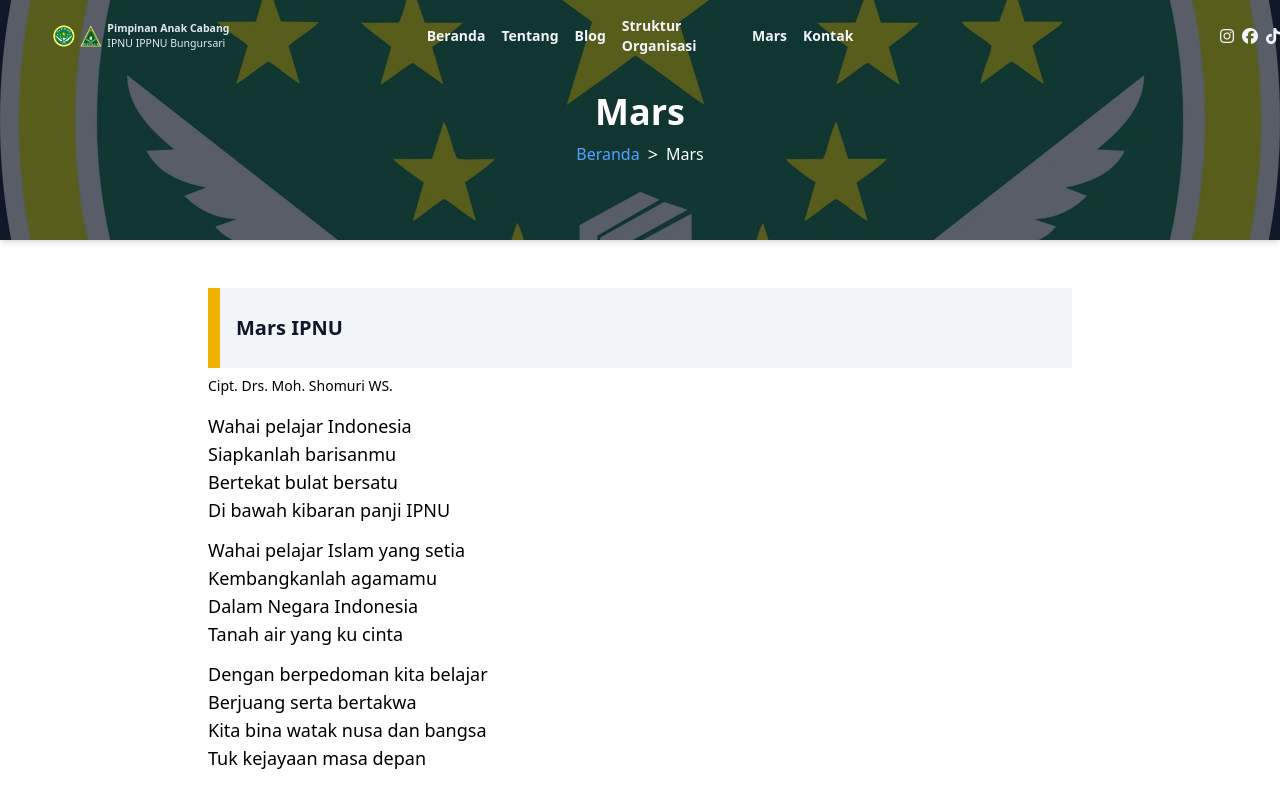
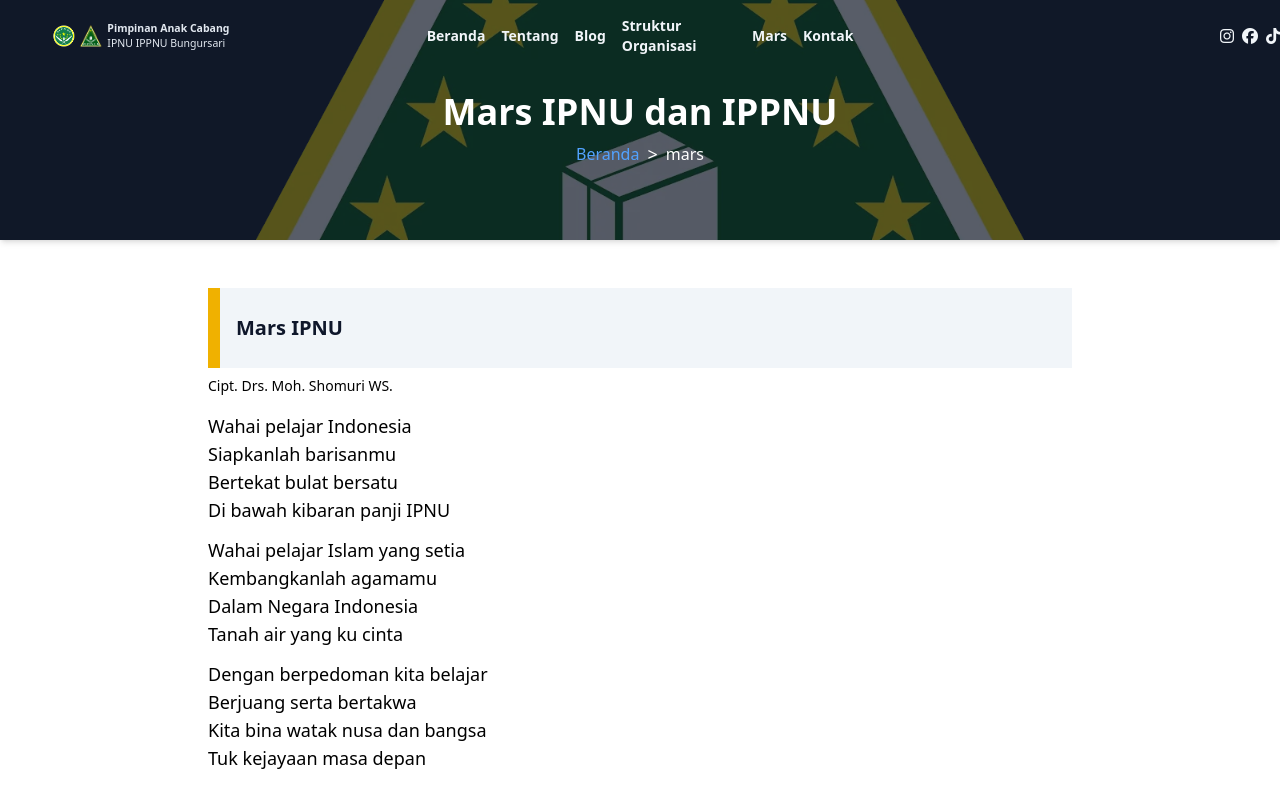
Before and after one commit to rizkiiaripin/PACIPNU, a Vue app: page /mars in a window 1280 px wide. Shown: the top 789 px of the page. Built offline with nearby package versions, Linux system fonts and the light colour scheme.

Commit message:
memfixkan animasi aos

```diff
--- a/index.html
+++ b/index.html
@@ -16,7 +16,7 @@
   <script src="https://unpkg.com/aos@2.3.1/dist/aos.js"></script>
   <script>
     AOS.init({
-      duration: 1200,
+      duration: 1000,
       once: true,
     });
   </script>
--- a/src/components/Blog.vue
+++ b/src/components/Blog.vue
@@ -4,12 +4,13 @@
 </script>
 
 <template>
+  <section data-aos="fade-up">
     <div class="text-center my-6 mt-10">
       <h1 class="text-3xl text-center font-bold text-slate-700 mb-2">Blog</h1>
       <p class="text-slate-600">blog terbaru dari IPNU IPPNU Bungursari</p>
     </div>
 
-  <section
+    <div
       class="grid justify-center mx-auto max-w-6xl grid-cols-1 gap-5 p-4 md:grid-cols-2 lg:grid-cols-3"
     >
       <div
@@ -38,15 +39,17 @@
           </p>
           <p class="text-xs text-slate-400 mt-5">{{ blog.date }}</p>
         </div>
-      <div class="p-6 pt-0">
+        <div class="p-6 pt-0 ">
           <a
             :href="'/blog/' + blog.id"
-          class="select-none rounded-lg bg-green-800 py-3 px-6 text-center align-middle font-sans text-xs font-bold uppercase text-white shadow-md shadow-blue-500/20 transition-all hover:shadow-lg hover:shadow-green-500/40 focus:opacity-[0.85] focus:shadow-none  disabled:pointer-events-none disabled:opacity-50 disabled:shadow-none"
+            class="select-none rounded-lg bg-green-800 py-3 px-6 text-center align-middle font-sans text-xs font-bold uppercase text-white shadow-md shadow-blue-500/20 transition-all hover:shadow-lg hover:shadow-green-500/40 focus:opacity-[0.85] focus:shadow-none disabled:pointer-events-none disabled:opacity-50 disabled:shadow-none "
+
           >
             Read More
           </a>
         </div>
       </div>
+    </div>
+    <slot></slot>
   </section>
-  <slot></slot>
 </template>
--- a/src/components/Breadcrumb.vue
+++ b/src/components/Breadcrumb.vue
@@ -1,6 +1,12 @@
-<script setup >
-const props = defineProps(['title','image' , 'currentLink'])
-
+<script setup>
+import { onMounted } from "vue";
+const props = defineProps(["title", "image", "currentLink"]);
+onMounted(() => {
+  AOS.init({
+    once: true, // opsional: hanya animasi sekali
+  });
+  AOS.refresh();
+});
 </script>
 <template>
   <div>
@@ -20,14 +26,16 @@
           >
             <h1
               class="text-white text-4xl mt-5 font-semibold z-10 text-center whitespace-nowrap"
-              data-aos="fade-right"
+              data-aos="fade-right" data-aos-duration="1000"
             >
               {{ props.title }}
             </h1>
-            <div class="flex gap-2 items-center justify-center z-10">
+            <div class="flex gap-2 items-center justify-center z-10" data-aos="fade-right" data-aos-duration="800">
               <a href="/" class="text-blue-400">Beranda</a>
               <span class="text-white text-lg">></span>
-              <a class="text-white whitespace-nowrap">{{ props.currentLink }}</a>
+              <a class="text-white whitespace-nowrap">{{
+                props.currentLink
+              }}</a>
             </div>
           </div>
         </div>
--- a/src/components/Contact.vue
+++ b/src/components/Contact.vue
@@ -1,5 +1,5 @@
 <template>
-  <section id="kontak">
+  <section id="kontak" data-aos="fade-up">
     <div class="text-center my-6 mt-10">
       <h1 class="text-3xl text-center font-bold text-slate-700 mb-2">
         Hubungi Kami
--- a/src/components/Hero.vue
+++ b/src/components/Hero.vue
@@ -1,5 +1,14 @@
+<script>
+import { onMounted } from "vue";
+onMounted(() => {
+  AOS.init({
+    once: true, // opsional: hanya animasi sekali
+  });
+  AOS.refresh();
+});
+</script>
 <template>
-  <section class="h-screen overflow-hidden mb-4 grid items-center mx-auto">
+  <section class="h-screen overflow-hidden mb-4 grid items-center mx-auto" >
     <div class="flex justify-center h-full w-full bg-gray-100 relative">
       <img
         src="/images/heroes/hero.jpg"
@@ -9,11 +18,12 @@
     </div>
     <div
       class="absolute flex flex-col items-center justify-center w-full h-full gap-10"
+
     >
-      <h1 class="text-4xl mx-3  md:text-6xl font-bold text-center text-slate-100"  >
+      <h1 class="text-4xl mx-3  md:text-6xl font-bold text-center text-slate-100" data-aos="fade-down" data-aos-duration="900"  >
         Ber-IPNU Tumbuhkan Semangat Belajar , Berjuang , & Bertaqwa
       </h1>
-      <a href="/tentang"
+      <a href="/tentang" data-aos="fade-up" data-aos-duration="1300"
         class="flex justify-center gap-2 items-center mx-auto shadow-xl text-lg bg-gray-50 backdrop-blur-md lg:font-semibold isolation-auto border-gray-50 hover:text-slate-100 active:text-slate-100 hover:bg-green-800 active:bg-green-800 relative  px-4 py-2 overflow-hidden border-2 rounded-full hover:scale-102 active:scale-102  hover:border-slate-200 transition-all ease-linear duration-300 font-semibold text-slate-800 group"
       >
         Pelajari lebih lanjut
--- a/src/components/StructurOrganization.vue
+++ b/src/components/StructurOrganization.vue
@@ -3,6 +3,7 @@
 const isOpen = ref(false);
 </script>
 <template>
+  <section data-aos="fade-up">
     <div class="text-center my-6 mx-3 mt-10">
       <h1 class="text-3xl text-center font-bold text-slate-700 mb-2">
         Struktur Organisasi
@@ -12,7 +13,7 @@
       </p>
     </div>
 
-  <section
+    <div
       class="grid relative justify-center my-5 mx-auto max-w-6xl grid-cols-1 gap-5 p-4 md:grid-cols-2 lg:grid-cols-3"
     >
       <div
@@ -30,7 +31,7 @@
 
           <!-- Social Icons, muncul saat open -->
           <transition v-if="isOpen" name="fade-scale">
-          <div class="mt-2 flex flex-col space-y-2 ">
+            <div class="mt-2 flex flex-col space-y-2">
               <a
                 target="_blank"
                 class="w-10 h-10 bg-white rounded-full flex items-center justify-center text-green-800 shadow hover:shadow-md transition"
@@ -76,5 +77,6 @@
           <p class="text-xs text-slate-400">Masa Khidmat : 2024 - 2025</p>
         </div>
       </div>
+    </div>
   </section>
 </template>
--- a/src/views/About.vue
+++ b/src/views/About.vue
@@ -1,48 +1,18 @@
 <script setup>
 import Navbar from "../components/Navbar.vue";
 import About from "../components/About.vue";
+import Breadcrumb from "../components/Breadcrumb.vue";
 import Footer from "../components/Footer.vue";
 import { RouterView, RouterLink } from "vue-router";
 </script>
 
 <template>
   <Navbar />
-  <div>
-    <div
-      class="h-[30vh] w-full relative shadow-md flex items-center justify-center"
-    >
-      <div>
-        <div>
-
-          <div class="absolute inset-0 bg-gray-900" />
-          <img
-            src="/images/logos/IPNU.webp"
-            alt=""
-            class="absolute inset-0 w-full h-full object-cover opacity-30"
-          />
-          <div
-            class="absolute top-1/2 left-1/2 transform -translate-x-1/2 -translate-y-1/2 flex flex-col items-center gap-2"
-          >
-            <h1
-              class="text-white mt-5 text-4xl font-semibold z-10 text-center"
-              data-aos="fade-right"
-            >
-              Tentang
-            </h1>
-            <div class="flex gap-2 items-center  justify-center z-10">
-              <a href="/" class="text-blue-400">Beranda</a>
-              <span class="text-white text-lg">></span>
-              <a  class="text-white">Tentang</a>
-            </div>
-            <!-- <h4
-              class="text-white text-base sm:text-lg font-semibold z-10 opacity-0 translate-x-full animate-[slideInRight_0.5s_ease-out_0.2s_forwards] text-center"
-            >
-            </h4> -->
-          </div>
-        </div>
-      </div>
-    </div>
-  </div>
+  <Breadcrumb
+    image="/images/logos/IPPNU.webp"
+    title="Tentang"
+    currentLink="tentang"
+  />
   <About />
   <Footer />
 </template>
--- a/src/views/Mars.vue
+++ b/src/views/Mars.vue
@@ -1,40 +1,15 @@
 <script setup>
 import Navbar from "../components/Navbar.vue";
 import Footer from "../components/Footer.vue";
+import Breadcrumb from "../components/Breadcrumb.vue";
 </script>
 <template>
   <Navbar />
-  <div>
-    <div
-      class="h-[30vh] w-full relative shadow-md flex items-center justify-center"
-    >
-      <div>
-        <div>
-          <div class="absolute inset-0 bg-gray-900" />
-          <img
-            src="/images/logos/IPNU.webp"
-            alt=""
-            class="absolute inset-0 w-full h-full object-cover opacity-30"
-          />
-          <div
-            class="absolute top-1/2 left-1/2 transform -translate-x-1/2 -translate-y-1/2 flex flex-col items-center gap-2"
-          >
-            <h1
-              class="text-white text-4xl mt-5 font-semibold z-10 text-center"
-              data-aos="fade-right"
-            >
-              Mars
-            </h1>
-            <div class="flex gap-2 items-center justify-center z-10">
-              <a href="/" class="text-blue-400">Beranda</a>
-              <span class="text-white text-lg">></span>
-              <a class="text-white">Mars</a>
-            </div>
-          </div>
-        </div>
-      </div>
-    </div>
-  </div>
+  <Breadcrumb
+    image="/images/logos/IPPNU.webp"
+    title="Mars IPNU dan IPPNU"
+    currentLink="mars"
+  />
   <div class="max-w-4xl mx-auto mt-4 p-4 bg-white">
     <div class="h-20 bg-slate-100 flex items-center mx-auto mt-4 gap-4 mb-2">
       <div class="w-3 bg-yellow-500 h-full"></div>
```
Lines whose indentation alone changed are shown as unchanged.
